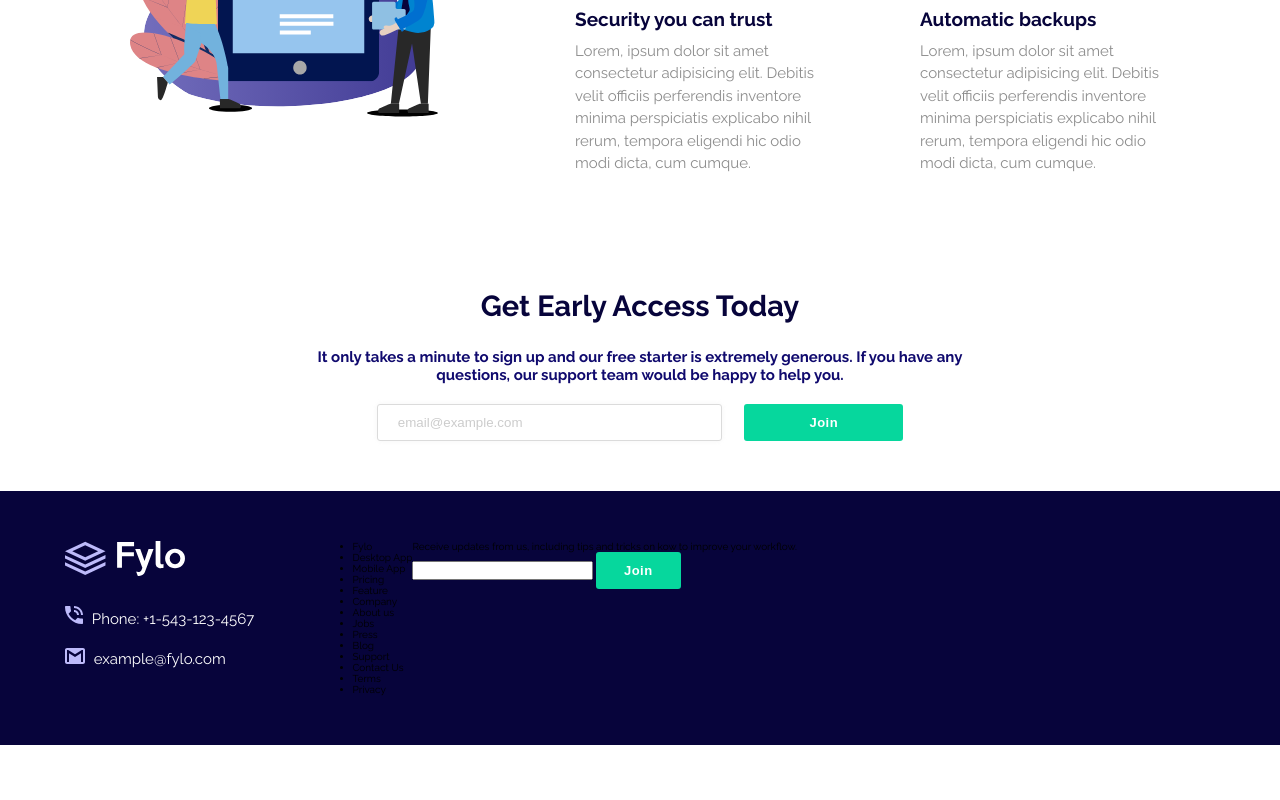
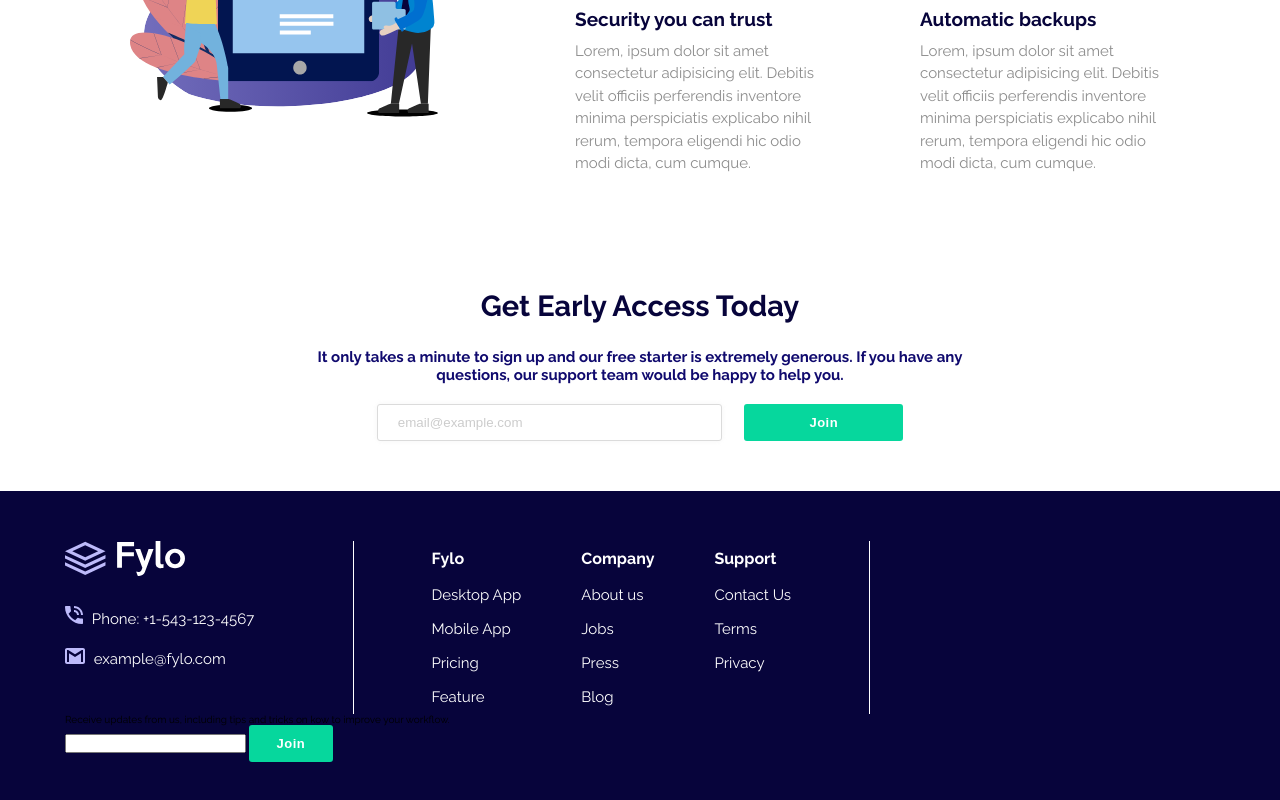
Before and after one commit to Tomekzako/Fylo, a website: page index.html in a window 1280 px wide. Shown: the part 1205-2005 px from the top of the page. Before the commit the page ends 1950 px from the top, so only its background shows below. Drawn offline with Linux system fonts and the light colour scheme.

Commit message:
footer more

```diff
--- a/index.html
+++ b/index.html
@@ -83,25 +83,25 @@
                 </a>
             </div>
             <div class="footer__more">
-                <ul>
-                    <li>Fylo</li>
-                    <li>Desktop App</li>
-                    <li>Mobile App</li>
-                    <li>Pricing</li>
-                    <li>Feature</li>
+                <ul class="footer__more--ul">
+                    <li class="footer__more--li">Fylo</li>
+                    <li class="footer__more--li">Desktop App</li>
+                    <li class="footer__more--li">Mobile App</li>
+                    <li class="footer__more--li">Pricing</li>
+                    <li class="footer__more--li">Feature</li>
                 </ul>
-                <ul>
-                    <li>Company</li>
-                    <li>About us</li>
-                    <li>Jobs</li>
-                    <li>Press</li>
-                    <li>Blog</li>
+                <ul class="footer__more--ul">
+                    <li class="footer__more--li">Company</li>
+                    <li class="footer__more--li">About us</li>
+                    <li class="footer__more--li">Jobs</li>
+                    <li class="footer__more--li">Press</li>
+                    <li class="footer__more--li">Blog</li>
                 </ul>
-                <ul>
-                    <li>Support</li>
-                    <li>Contact Us</li>
-                    <li>Terms</li>
-                    <li>Privacy</li>
+                <ul class="footer__more--ul">
+                    <li class="footer__more--li">Support</li>
+                    <li class="footer__more--li">Contact Us</li>
+                    <li class="footer__more--li">Terms</li>
+                    <li class="footer__more--li">Privacy</li>
                 </ul>
             </div>
             <form action="#" class="footer__form">
--- a/scss/style.scss
+++ b/scss/style.scss
@@ -225,4 +225,33 @@
       }
     }
   }
+
+  &__more {
+    flex: 0 0 45%;
+    border-left: 1px solid #fff;
+    border-right: 1px solid #fff;
+    display: flex;
+    justify-content: center;
+    color: #fff;
+    padding: 0 2rem;
+
+    &--ul {
+      list-style-type: none;
+      font-size: 1.5rem;
+      padding: 0 3rem;
+
+    }
+
+    &--li {
+      padding: .8rem 0;
+
+      &:nth-of-type(1) {
+        font-weight: 600;
+        font-size: 1.6rem;
+        padding-bottom: 1rem;
+      }
+    }
+  }
+
+
 }
```
Also changed, not shown: css/style.css.
